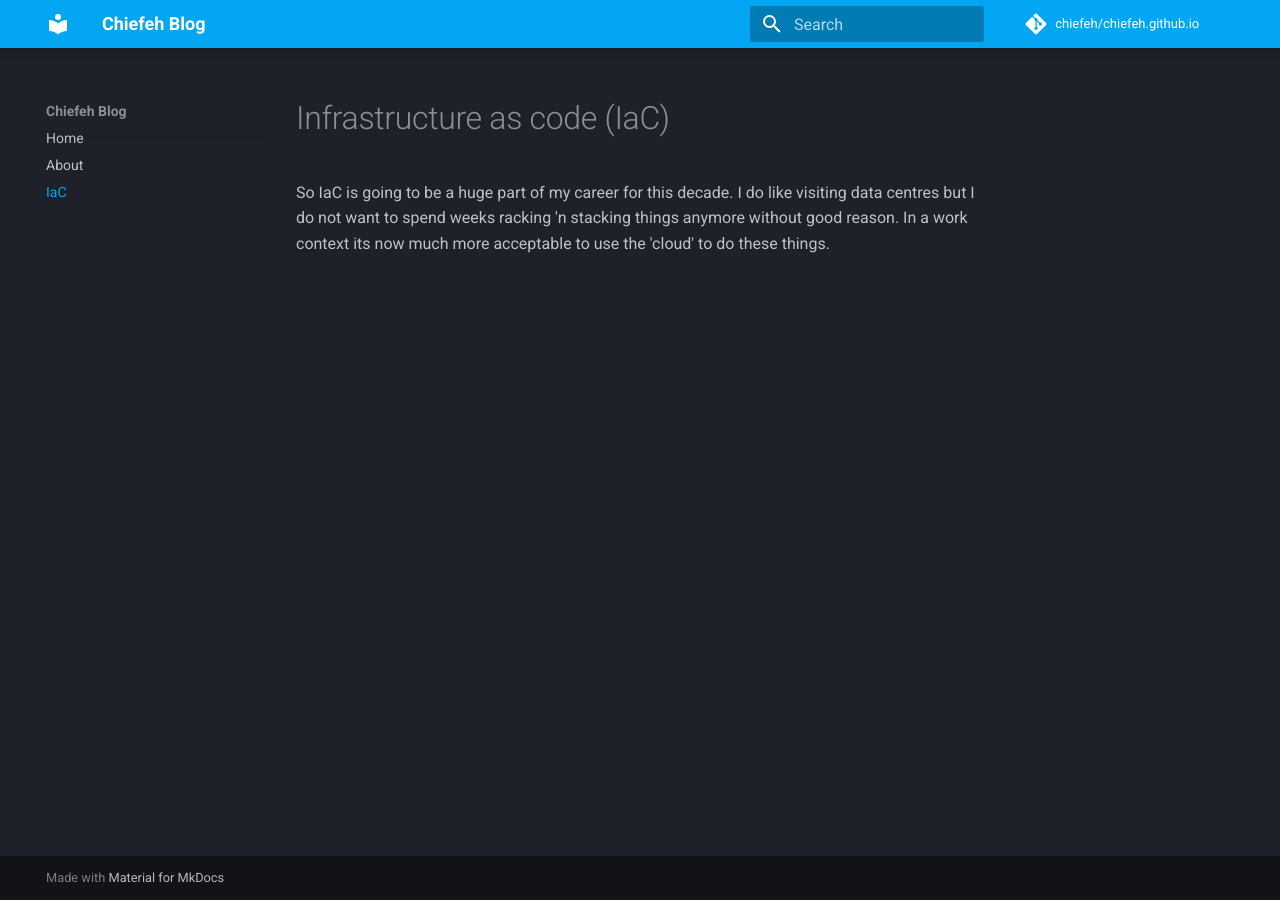
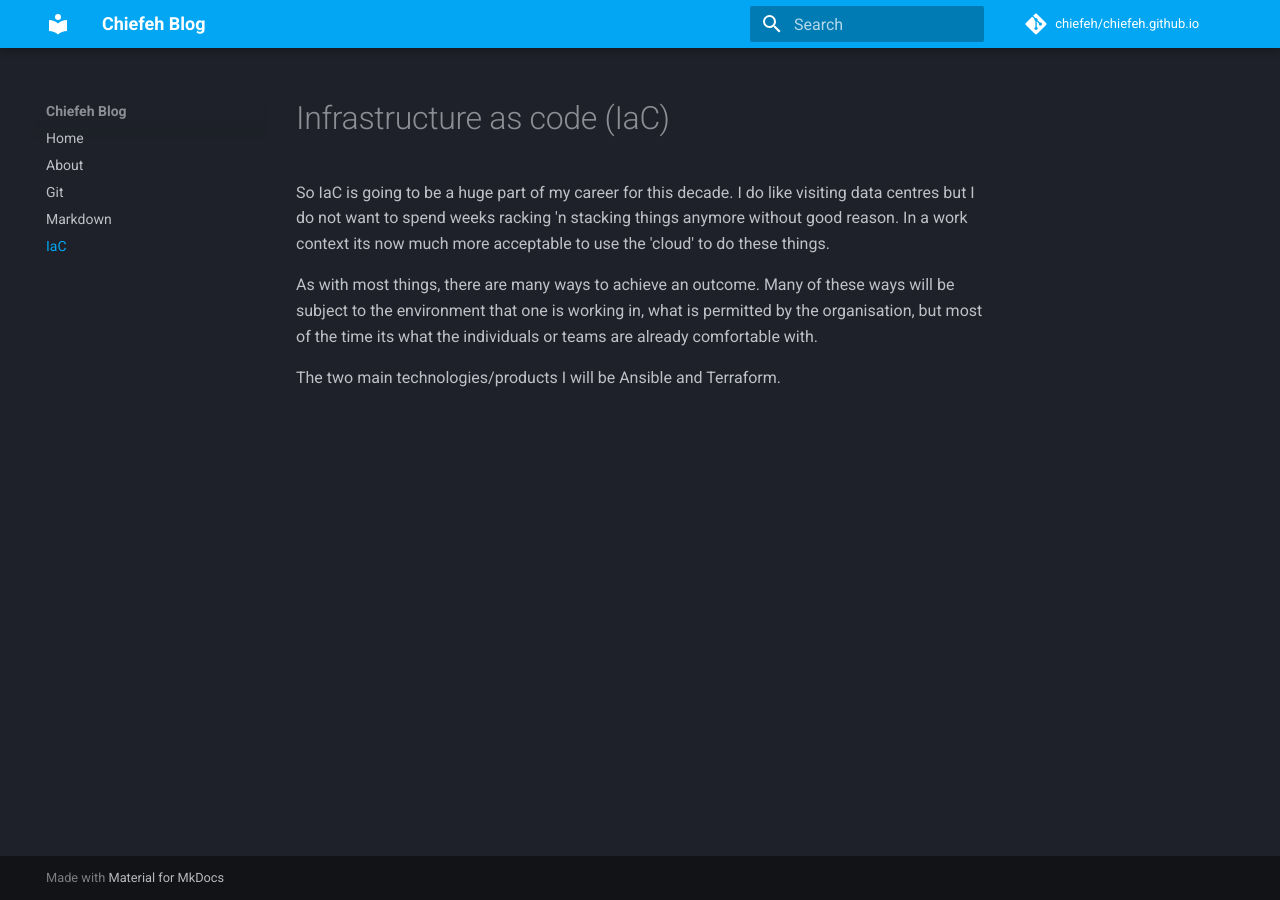
Before and after one commit to chiefeh/chiefeh.github.io, an MkDocs documentation site: the page built from docs/infra-as-code.md, in a window 1280 px wide. Built offline with MkDocs 1.6.1 and Material for MkDocs 9.7.7, drawn with Linux system fonts in a browser that asks for light colours; comment, search, counter and statistics services are not loaded.

```diff
--- a/docs/infra-as-code.md
+++ b/docs/infra-as-code.md
@@ -4,3 +4,10 @@ So IaC is going to be a huge part of my career for this decade. I do like
 visiting data centres but I do not want to spend weeks racking 'n stacking
 things anymore without good reason. In a work context its now much more acceptable
 to use the 'cloud' to do these things.
+
+As with most things, there are many ways to achieve an outcome. Many of these
+ways will be subject to the environment that one is working in, what is permitted
+by the organisation, but most of the time its what the individuals or teams
+are already comfortable with.
+
+The two main technologies/products I will be Ansible and Terraform.
--- a/mkdocs.yml
+++ b/mkdocs.yml
@@ -7,6 +7,8 @@ repo_url: 'https://github.com/chiefeh/chiefeh.github.io'
 nav:
     - Home: index.md
     - About: about.md
+    - Git: git.md
+    - Markdown: markdown.md
     - IaC: infra-as-code.md
 theme:
   name: material
```
Also changed, not shown: docs/git.md (added, +10 -0 lines), docs/index.md (+2 -2 lines), docs/markdown.md (added, +3 -0 lines).
